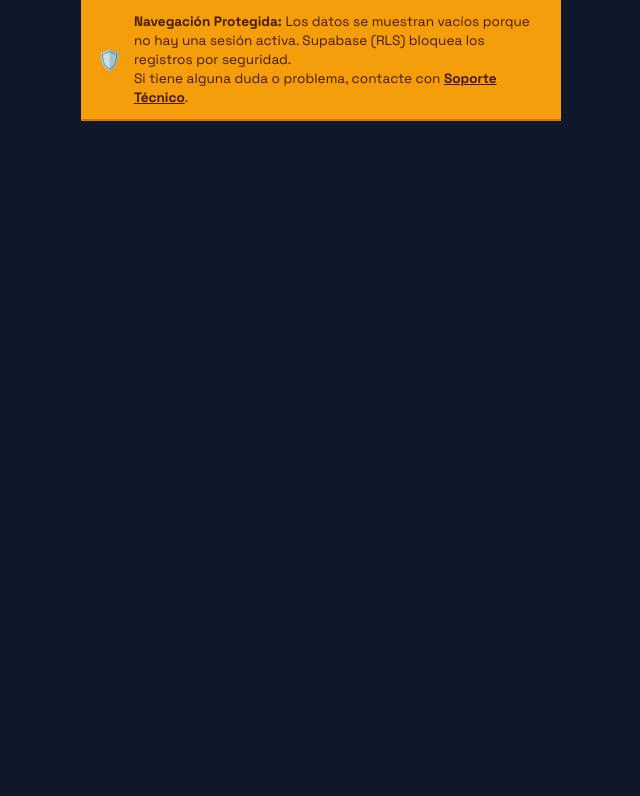
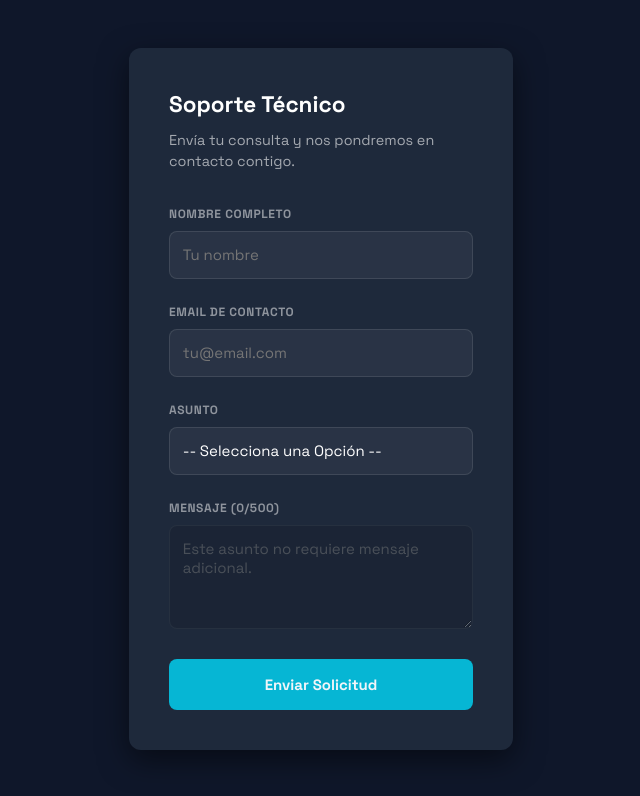
Before and after one commit to soluttek/StockMgr, a Vue app: page /#/soporte in a window 1280 px wide. Shown: the top 796 px of the page, without its empty margins (319-959 px from the left). Built offline with nearby package versions, Linux system fonts and the light colour scheme; no server answers.

Commit message:
feat(auth): implement advanced wait-wall security and support form UX

```diff
--- a/src/App.vue
+++ b/src/App.vue
@@ -43,11 +43,11 @@
       </div>
     </header>
 
-    <div v-if="!auth.user && $route.path !== '/login'" class="security-banner">
+    <div v-if="!auth.user && $route.path !== '/login' && $route.path !== '/soporte'" class="security-banner">
       <span class="icon">🛡️</span>
       <p>
-        <strong>Navegación Protegida:</strong> Los datos se muestran vacíos porque no hay una sesión activa. Supabase (RLS) bloquea los registros por seguridad.<br>
-        Si tiene alguna duda o problema, contacte con <router-link to="/soporte" class="support-link">Soporte Técnico</router-link>.
+        <strong>Navegación Protegida:</strong> Los datos se muestran vacíos porque no hay una sesión activa.<br>
+        Si tiene alguna duda o problema, contacte con <router-link to="/soporte" class="support-link-bold">Soporte Técnico</router-link>.
       </p>
     </div>
 
@@ -90,10 +90,10 @@
   margin: 0;
 }
 
-.support-link {
-  color: #451a03;
-  text-decoration: underline;
-  font-weight: 700;
+.support-link-bold {
+  color: white;
+  text-decoration: none;
+  font-weight: 800;
 }
 
 /* Transición básica de páginas */
--- a/src/router/index.ts
+++ b/src/router/index.ts
@@ -53,6 +53,11 @@
     meta: { requiresAuth: true }
   },
   {
+    path: '/soporte',
+    name: 'support',
+    component: () => import('../views/SupportView.vue')
+  },
+  {
     path: '/agregar',
     name: 'AddProduct',
     component: () => import('@/views/AddProductView.vue'),
--- /dev/null
+++ b/src/views/SupportView.vue
@@ -0,0 +1,125 @@
+<script setup lang="ts">
+import { ref, computed } from 'vue'
+import { useRouter } from 'vue-router'
+
+const router = useRouter()
+const name = ref('')
+const email = ref('')
+const subject = ref('')
+const message = ref('')
+const isSent = ref(false)
+
+const isMessageEnabled = computed(() => {
+  return subject.value === 'Problemas Técnicos.' || subject.value === 'Otros...'
+})
+
+function handleSubmit() {
+  if (!subject.value) return
+  isSent.value = true
+  setTimeout(() => {
+    router.push('/login')
+  }, 3000)
+}
+</script>
+
+<template>
+  <div class="support-view">
+    <div class="support-card">
+      <template v-if="!isSent">
+        <h2>Soporte Técnico</h2>
+        <p>Envía tu consulta y nos pondremos en contacto contigo.</p>
+
+        <form @submit.prevent="handleSubmit" class="support-form">
+          <div class="form-group">
+            <label>NOMBRE COMPLETO</label>
+            <input v-model="name" type="text" required placeholder="Tu nombre">
+          </div>
+          <div class="form-group">
+            <label>EMAIL DE CONTACTO</label>
+            <input v-model="email" type="email" required placeholder="tu@email.com">
+          </div>
+          <div class="form-group">
+            <label>ASUNTO</label>
+            <select v-model="subject" required class="support-select">
+              <option value="" disabled>-- Selecciona una Opción --</option>
+              <option>Olvidó Contraseña.</option>
+              <option>Solicitud de Desbloqueo de Cuenta.</option>
+              <option>Problemas Técnicos.</option>
+              <option>Otros...</option>
+            </select>
+          </div>
+          <div class="form-group">
+            <label>MENSAJE ({{ message.length }}/500)</label>
+            <textarea
+              v-model="message"
+              rows="4"
+              maxlength="500"
+              :disabled="!isMessageEnabled"
+              :placeholder="isMessageEnabled ? 'Explica tu problema...' : 'Este asunto no requiere mensaje adicional.'"
+              :class="{ 'disabled-area': !isMessageEnabled }"
+            ></textarea>
+          </div>
+          <button type="submit" class="btn-send" :disabled="!subject">Enviar Solicitud</button>
+        </form>
+      </template>
+
+      <div v-else class="sent-message">
+        <div class="success-icon">✅</div>
+        <h3>Solicitud Enviada</h3>
+        <p>Tu mensaje ha sido recibido. Te redirigiremos al inicio en unos segundos...</p>
+      </div>
+    </div>
+  </div>
+</template>
+
+<style scoped>
+.support-view {
+  display: flex;
+  align-items: center;
+  justify-content: center;
+  min-height: 90vh;
+  padding: 2rem;
+}
+.support-card {
+  background: var(--bg-secondary);
+  padding: 2.5rem;
+  border-radius: 12px;
+  width: 100%;
+  max-width: 450px;
+  box-shadow: 0 10px 30px rgba(0,0,0,0.5);
+}
+h2 { margin-bottom: 0.5rem; color: white; }
+p { color: rgba(255,255,255,0.6); margin-bottom: 2rem; font-size: 0.9rem; }
+
+.form-group { margin-bottom: 1.5rem; }
+label { display: block; font-size: 0.75rem; font-weight: 700; color: rgba(255,255,255,0.5); margin-bottom: 0.5rem; }
+input, select, textarea {
+  width: 100%;
+  padding: 0.8rem;
+  background: rgba(255,255,255,0.05);
+  border: 1px solid rgba(255,255,255,0.1);
+  border-radius: 8px;
+  color: white;
+  font-family: inherit;
+}
+select option {
+  background: #1a1f26;
+  color: white;
+}
+.disabled-area {
+  opacity: 0.5;
+  cursor: not-allowed;
+  background: rgba(0,0,0,0.2);
+}
+.btn-send {
+  width: 100%;
+  padding: 1rem;
+  background: var(--accent);
+  border: none;
+  border-radius: 8px;
+  font-weight: 700;
+  cursor: pointer;
+}
+.sent-message { text-align: center; }
+.success-icon { font-size: 3rem; margin-bottom: 1rem; }
+</style>
```
Also changed, not shown: src/views/LoginView.vue (+238 -24 lines), 1 other file (tests, documents, lock files or other folders).
